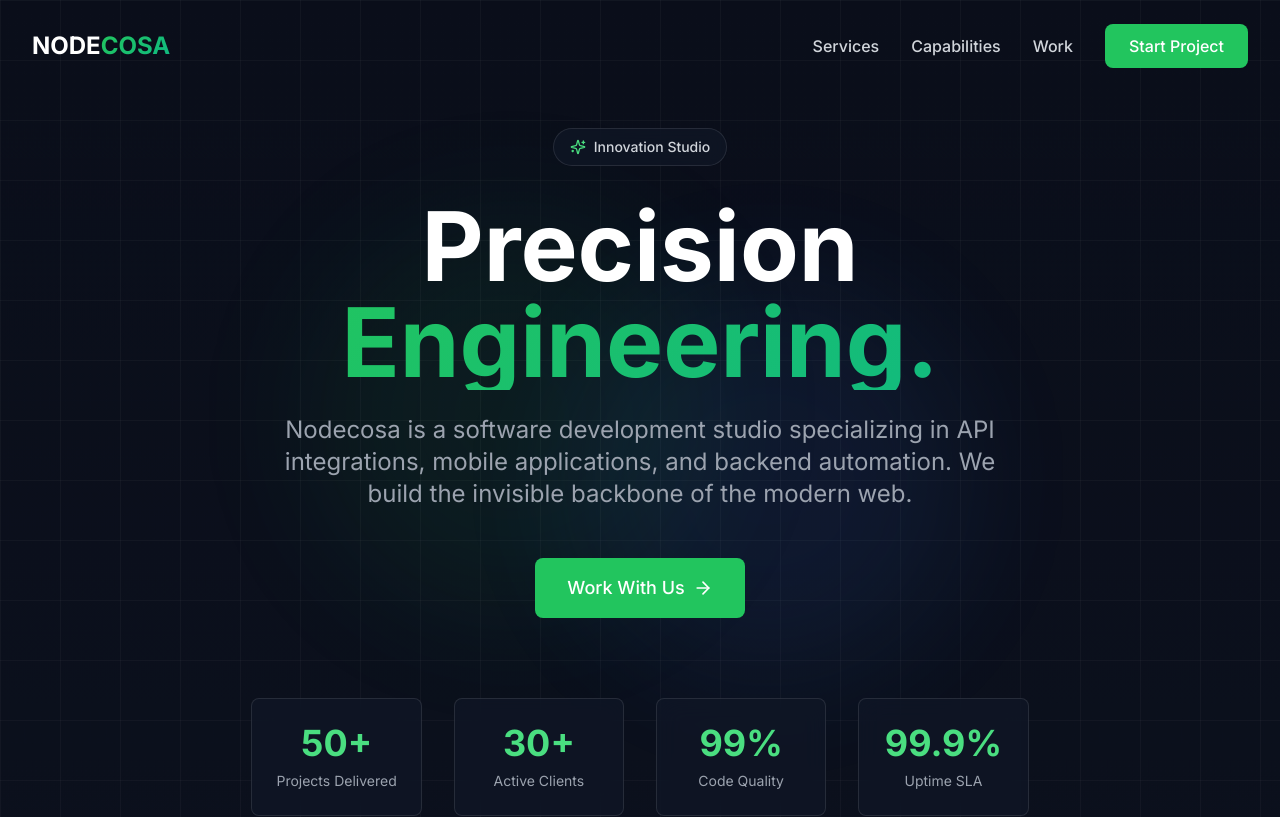
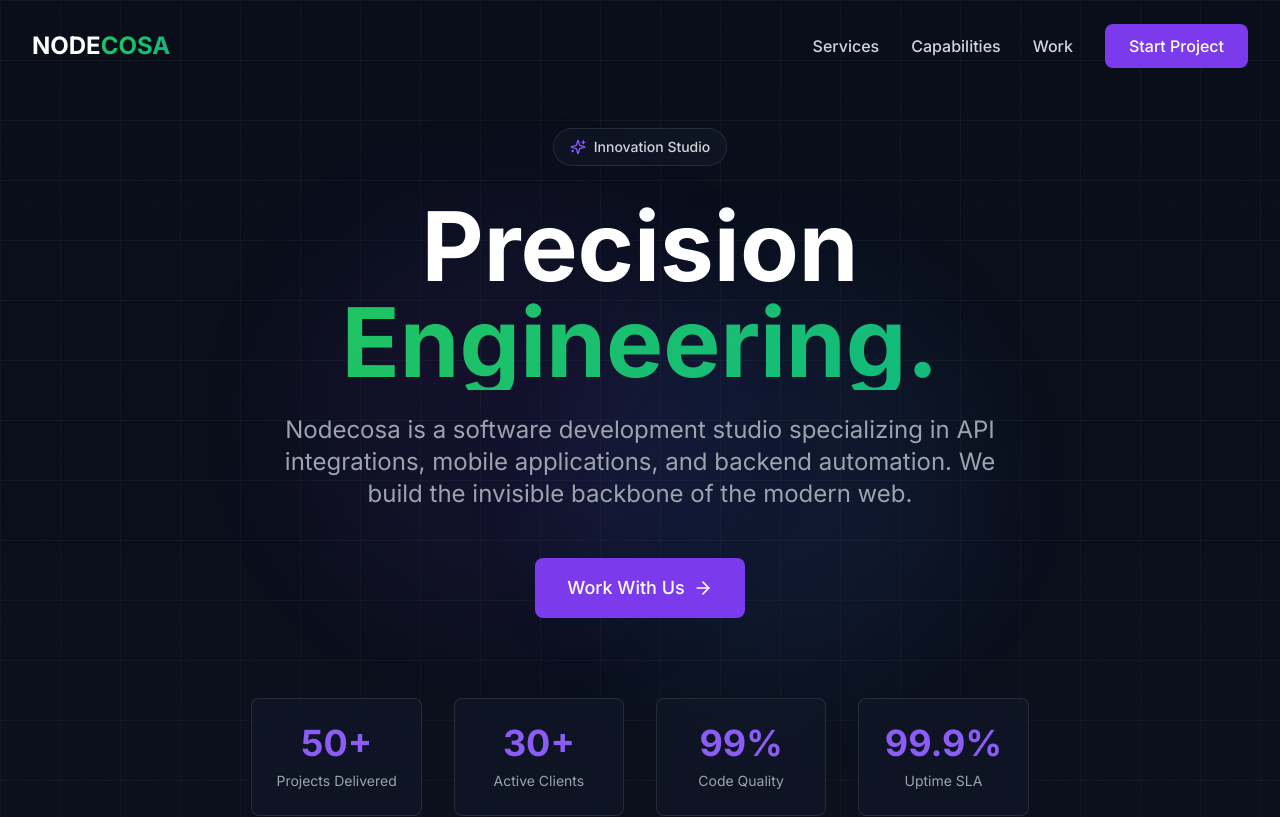
Before and after one commit to mwengamulinge/nodecosa-studio, a React (Vite) app: page / in a window 1280 px wide. Shown: the top 817 px of the page. Built offline with nearby package versions, Linux system fonts and the light colour scheme.

Commit message:
Update tailwind.config.js

```diff
--- a/tailwind.config.js
+++ b/tailwind.config.js
@@ -8,19 +8,35 @@ export default {
     extend: {
       colors: {
         primary: {
-          400: '#4ade80',
-          500: '#22c55e',
-          600: '#16a34a',
+          300: '#a78bfa',
+          400: '#8b5cf6',
+          500: '#7c3aed',
+          600: '#6d28d9',
+          700: '#5b21b6',
+        },
+        accent: {
+          400: '#60a5fa',
+          500: '#3b82f6',
+          600: '#2563eb',
         },
         dark: {
+          700: '#374151',
           800: '#1f2937',
           900: '#111827',
           950: '#0a0e1a',
+        },
+        glass: {
+          light: 'rgba(255, 255, 255, 0.1)',
+          medium: 'rgba(255, 255, 255, 0.05)',
         }
       },
       fontFamily: {
         sans: ['Inter', 'system-ui', 'sans-serif'],
       },
+      backgroundImage: {
+        'gradient-primary': 'linear-gradient(135deg, #7c3aed 0%, #3b82f6 100%)',
+        'gradient-glass': 'linear-gradient(135deg, rgba(124, 58, 237, 0.1) 0%, rgba(59, 130, 246, 0.1) 100%)',
+      },
     },
   },
   plugins: [],
```
